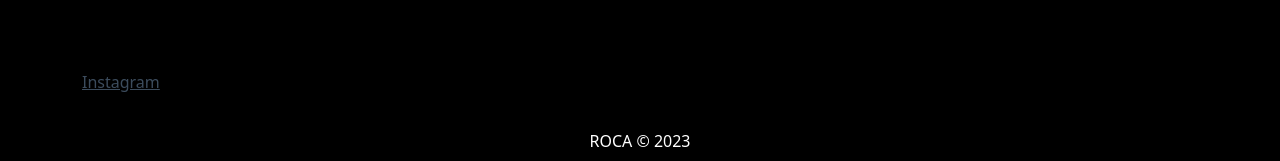
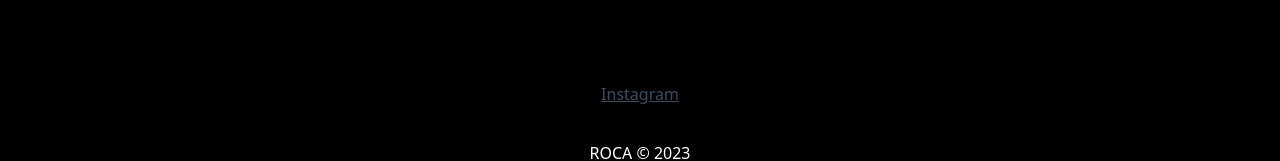
Before and after one commit to blncdn/rocashoptest3, a React (Create React App) app in the folder frontend/: page /cart in a window 1280 px wide. Shown: the part 635-796 px from the top of the page. Built offline with nearby package versions, Linux system fonts and the light colour scheme.

Commit message:
index.css

```diff
--- a/frontend/src/assets/styles/index.css
+++ b/frontend/src/assets/styles/index.css
@@ -77,6 +77,11 @@ color: #ffffff;
 footer {
   background: #000000;
 }
+.instLink{
+  text-align: center;
+  padding-top: 12px;
+
+}
 p{
   color: #ffffff;
 }
```
